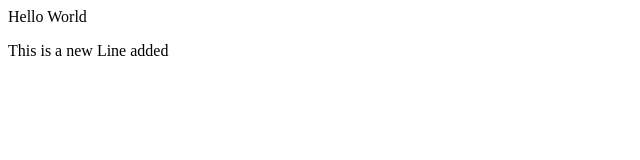
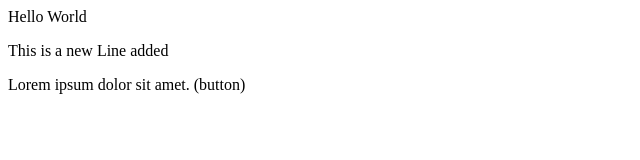
Before and after one commit to Bishaljit/LocalRepo, a plain HTML site: page index.html in a window 1280 px wide. Shown: the whole page, without its empty margins (0-640 px from the left). Drawn offline with Linux system fonts and the light colour scheme.

Commit message:
new line with button added

```diff
--- a/index.html
+++ b/index.html
@@ -1,2 +1,3 @@
 <p>Hello World</p>
 <p>This is a new Line added</p>
+<p>Lorem ipsum dolor sit amet.  (button)</p>
```
